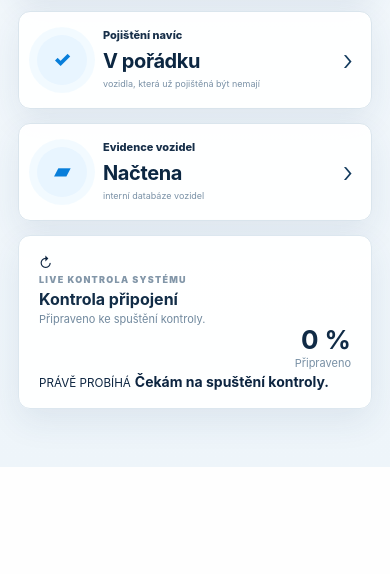
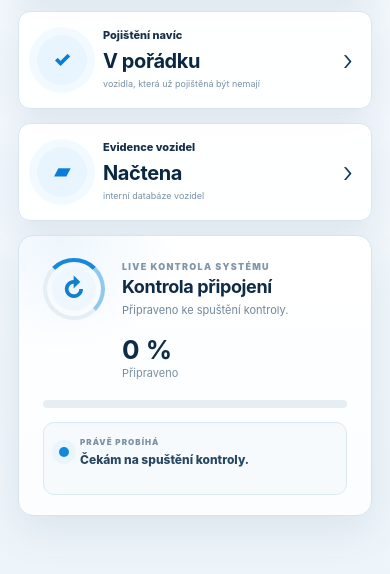
Before and after one commit to jakubwurm-coder/DENN-POV-KONTROLA-POJI-T-N-, a Flask app: page / in a window 390 px wide. Shown: the part 498-1072 px from the top of the page. Before the commit the page ends 965 px from the top, so only its background shows below. Run offline with Flask 3, Linux system fonts and the light colour scheme; data that the repository does not hold is empty.

Commit message:
Style professional single POV live connection check

```diff
--- a/static/css/app.css
+++ b/static/css/app.css
@@ -1713,3 +1713,239 @@ button{cursor:pointer}
 .overview-sticky .summary-tooltip{
   z-index:300;
 }
+
+
+/* 2026-09-23 · professional single connection check */
+.connection-check-panel{
+  position:relative;
+  padding:22px 24px 20px!important;
+  overflow:hidden;
+  border:1px solid #d6e4ee!important;
+  border-radius:15px!important;
+  background:
+    radial-gradient(circle at 12% 0%,rgba(39,145,224,.08),transparent 28%),
+    linear-gradient(180deg,#ffffff 0%,#fbfdff 100%)!important;
+  box-shadow:0 16px 42px rgba(24,63,95,.09)!important;
+}
+.connection-check-main{
+  display:grid;
+  grid-template-columns:auto minmax(0,1fr) auto;
+  align-items:center;
+  gap:17px;
+}
+.connection-visual{
+  position:relative;
+  width:62px;
+  height:62px;
+  flex:0 0 62px;
+  display:grid;
+  place-items:center;
+}
+.connection-ring{
+  position:absolute;
+  inset:0;
+  border-radius:50%;
+  border:4px solid #e5eef5;
+  border-top-color:#1788dc;
+  border-right-color:#8fc9ef;
+}
+.connection-visual-icon{
+  position:relative;
+  z-index:2;
+  width:44px;
+  height:44px;
+  display:grid;
+  place-items:center;
+  border-radius:50%;
+  background:#eef7fd;
+  color:#117fce;
+  font-size:25px;
+  font-weight:900;
+}
+.connection-visual.running .connection-ring{
+  animation:connectionSpin 1.05s linear infinite;
+}
+.connection-visual.running .connection-visual-icon{
+  animation:connectionPulse 1.5s ease-in-out infinite;
+}
+.connection-visual.done .connection-ring{
+  border-color:#bfe8d4;
+  background:#effaf4;
+}
+.connection-visual.done .connection-visual-icon{
+  color:#0b9a60;
+  background:#e1f7ec;
+}
+.connection-visual.error .connection-ring{
+  border-color:#efc1cb;
+  background:#fff4f6;
+}
+.connection-visual.error .connection-visual-icon{
+  color:#d41439;
+  background:#ffe8ed;
+}
+@keyframes connectionSpin{to{transform:rotate(360deg)}}
+@keyframes connectionPulse{50%{transform:scale(.93)}}
+
+.connection-check-copy{min-width:0}
+.connection-check-copy #progressHeadline{
+  display:block;
+  margin-top:3px;
+  font-size:18px;
+  color:#102b45;
+  letter-spacing:-.02em;
+}
+.connection-check-copy #progressPhase{
+  display:block;
+  margin-top:4px;
+  font-size:11px;
+  color:#71879a;
+}
+.connection-progress-track{
+  position:relative;
+  height:8px;
+  margin-top:18px;
+  overflow:hidden;
+  border-radius:999px;
+  background:#e6eef4;
+}
+.connection-progress-track #progressBar{
+  height:100%;
+  width:0;
+  border-radius:999px;
+  background:linear-gradient(90deg,#0e7fe8,#35a6ef)!important;
+  box-shadow:0 0 18px rgba(14,127,232,.22)!important;
+  transition:width .45s ease;
+}
+.connection-running-detail{
+  margin-top:14px;
+  padding:14px 15px 13px;
+  border:1px solid #dce8f0;
+  border-radius:11px;
+  background:#f6fafc;
+}
+.running-status-line{
+  display:flex;
+  align-items:center;
+  gap:11px;
+}
+.running-pulse{
+  width:10px;
+  height:10px;
+  flex:0 0 10px;
+  border-radius:50%;
+  background:#1388da;
+  box-shadow:0 0 0 0 rgba(19,136,218,.35);
+  animation:runningPulse 1.5s infinite;
+}
+@keyframes runningPulse{
+  70%{box-shadow:0 0 0 8px rgba(19,136,218,0)}
+  100%{box-shadow:0 0 0 0 rgba(19,136,218,0)}
+}
+.running-status-line small{
+  display:block;
+  margin-bottom:2px;
+  color:#7c91a4;
+  font-size:8px;
+  font-weight:900;
+  letter-spacing:.13em;
+}
+.running-status-line strong{
+  display:block;
+  color:#284760;
+  font-size:12px;
+  font-weight:800;
+  transition:.2s ease;
+}
+.connection-step-dots{
+  display:grid;
+  grid-template-columns:repeat(15,1fr);
+  gap:5px;
+  margin-top:13px;
+}
+.connection-step-dots span{
+  height:4px;
+  border-radius:99px;
+  background:#d9e5ed;
+  transition:.22s ease;
+}
+.connection-step-dots span.done{background:#7ebce7}
+.connection-step-dots span.active{
+  background:#0e7fe8;
+  box-shadow:0 0 8px rgba(14,127,232,.35);
+  animation:stepGlow 1.1s ease-in-out infinite;
+}
+.connection-step-dots span.error{background:#dc2447}
+@keyframes stepGlow{50%{opacity:.48}}
+
+.connection-final{
+  margin-top:14px;
+  padding:15px 16px;
+  display:flex;
+  align-items:center;
+  gap:13px;
+  border:1px solid #c8e8d8;
+  border-radius:11px;
+  background:linear-gradient(180deg,#f6fcf9,#eff9f4);
+}
+.connection-final-icon{
+  width:38px;
+  height:38px;
+  flex:0 0 38px;
+  display:grid;
+  place-items:center;
+  border-radius:50%;
+  background:#ddf4e9;
+  color:#0b925b;
+  font-size:20px;
+  font-weight:950;
+}
+.connection-final small{
+  display:block;
+  color:#5f8875;
+  font-size:8px;
+  font-weight:900;
+  letter-spacing:.12em;
+}
+.connection-final strong{
+  display:block;
+  margin-top:2px;
+  color:#157451;
+  font-size:13px;
+}
+.connection-final span:not(.connection-final-icon){
+  display:block;
+  margin-top:3px;
+  color:#718c7e;
+  font-size:10px;
+}
+
+/* During a fresh check, do not show the previous result as current. */
+.overview-sticky .summary-card.status-running{
+  border-color:#cbdce8!important;
+  background:linear-gradient(180deg,#ffffff,#f7fafc)!important;
+}
+.overview-sticky .summary-card.status-running .summary-icon{
+  color:#137fc9!important;
+  background:#e9f4fb!important;
+  box-shadow:0 0 0 8px rgba(225,241,251,.65)!important;
+}
+.overview-sticky .summary-card.status-running .status-copy strong{
+  color:#1c628f!important;
+}
+body.check-running .overview-sticky .summary-tooltip{
+  display:none!important;
+}
+body.check-running .overview-sticky .summary-card{
+  pointer-events:none;
+}
+body.check-running #csvBtn{
+  opacity:.45;
+  pointer-events:none;
+}
+
+@media(max-width:680px){
+  .connection-check-main{grid-template-columns:auto 1fr}
+  .connection-check-main .progress-number{grid-column:1/-1;text-align:left;padding-left:79px}
+  .connection-step-dots{gap:3px}
+}
```
